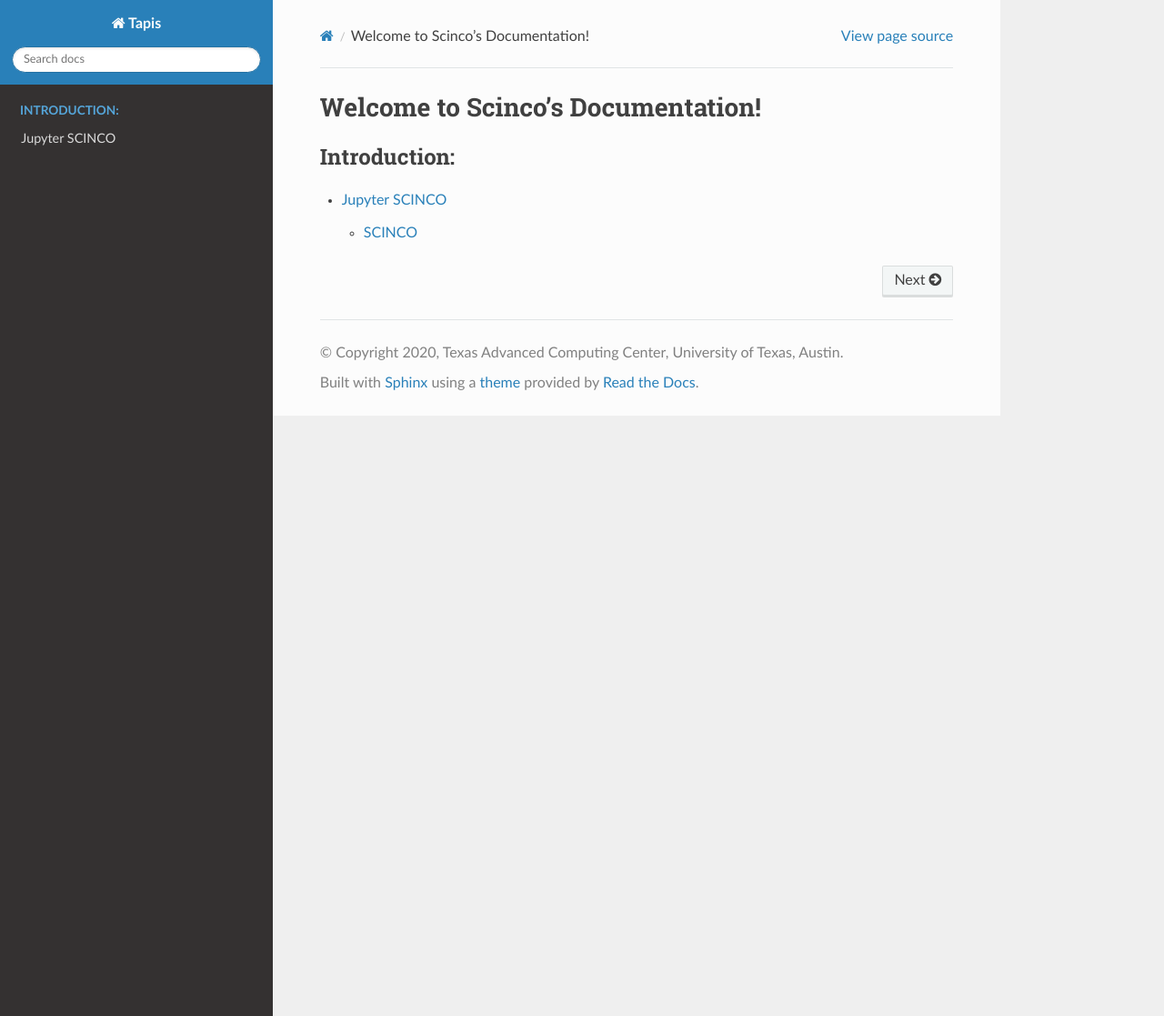
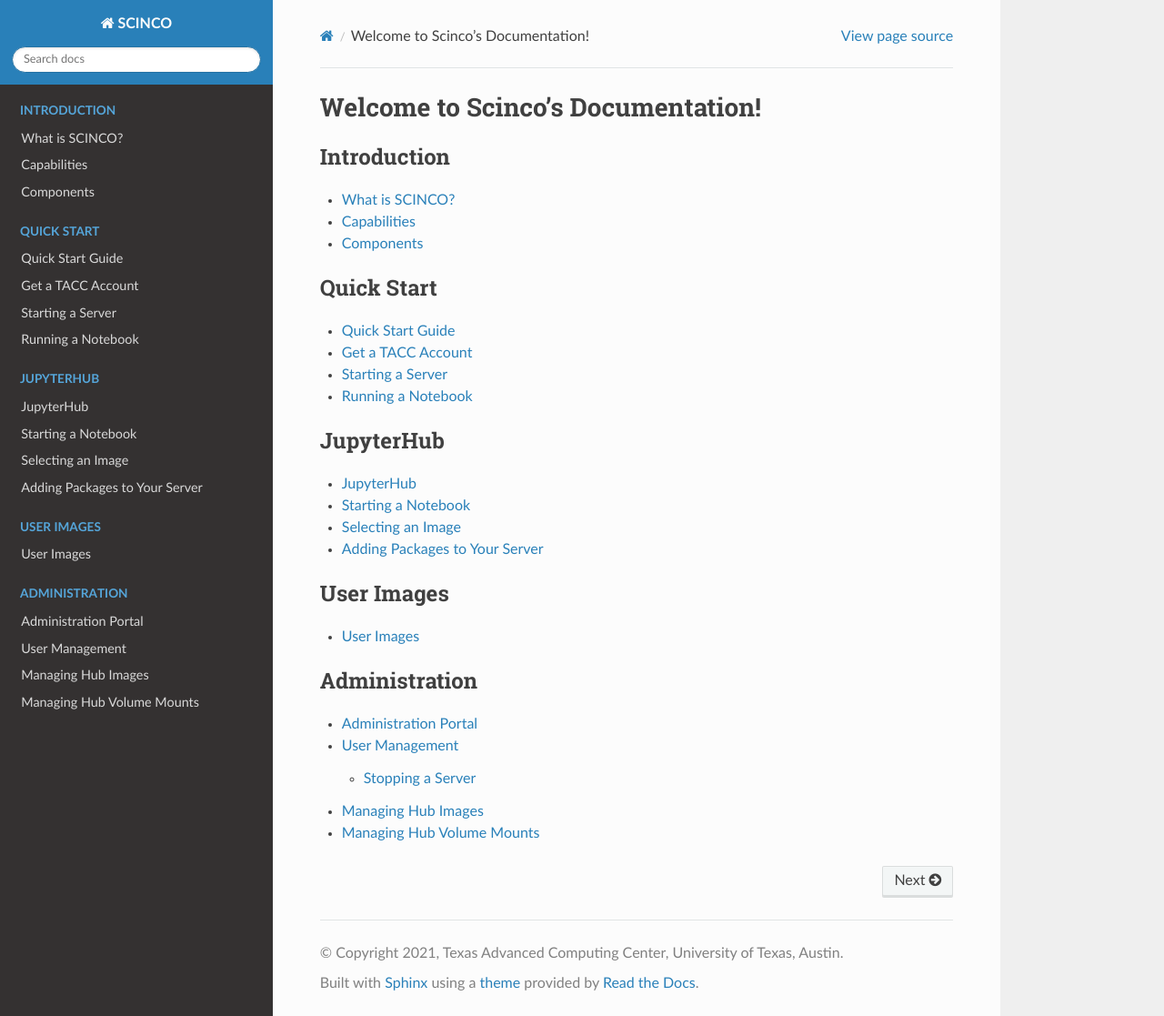
Before and after one commit to TACC/scinco-docs, a Sphinx documentation site: the page built from source/contents.rst, in a window 1280 px wide and 1117 px high. Shown: the whole window at 91% size. Built offline with Sphinx 7.4.7 and the Read the Docs theme 2.0.0, drawn with Linux system fonts in a browser that asks for light colours.

Commit message:
article placeholders

```diff
--- /dev/null
+++ b/source/admin/images.rst
@@ -0,0 +1,3 @@
+===================
+Managing Hub Images
+===================
--- /dev/null
+++ b/source/admin/index.rst
@@ -0,0 +1,10 @@
+=====================
+Administration Portal
+=====================
+
+SCINCO JupyterHubs include an administrative portal. This interface allows Hub administrators
+to perform tasks such as:
+
+* Starting and stopping servers on behalf of users
+* Adding volume mounts to a Hub
+* Adding custom images to a Hub
--- /dev/null
+++ b/source/admin/mounts.rst
@@ -0,0 +1,3 @@
+==========================
+Managing Hub Volume Mounts
+==========================
--- /dev/null
+++ b/source/admin/users.rst
@@ -0,0 +1,12 @@
+===============
+User Management
+===============
+
+When a user logs in to a JupyterHub the first time, they are registered as a user.
+From the User management interface, you can perform tasks on Hub users such as
+starting and stopping their servers
+
+Stopping a Server
+_________________
+
+How to stop a server...
--- a/source/conf.py
+++ b/source/conf.py
@@ -20,8 +20,8 @@
 
 # -- Project information -----------------------------------------------------
 
-project = 'Tapis'
-copyright = '2020, Texas Advanced Computing Center, University of Texas, Austin'
+project = 'SCINCO'
+copyright = '2021, Texas Advanced Computing Center, University of Texas, Austin'
 author = 'Cloud and Interactive Computing'
 
 # The short X.Y version
--- a/source/contents.rst
+++ b/source/contents.rst
@@ -1,10 +1,45 @@
 .. Scinco documentation master file
 
 Welcome to Scinco's Documentation!
-=================================
+==================================
 
 .. toctree::
    :maxdepth: 2
-   :caption: Introduction:
+   :caption: Introduction
 
    index
+
+
+.. toctree::
+   :maxdepth: 2
+   :caption: Quick Start
+
+   quickstart/index
+   quickstart/account
+   quickstart/server
+   quickstart/notebook
+
+
+.. toctree::
+   :maxdepth: 2
+   :caption: JupyterHub
+
+   jupyterhub/index
+   jupyterhub/notebook
+   jupyterhub/images
+   jupyterhub/packages
+
+.. toctree::
+   :maxdepth: 2
+   :caption: User Images
+
+   images/index
+
+.. toctree::
+   :maxdepth: 2
+   :caption: Administration
+
+   admin/index
+   admin/users
+   admin/images
+   admin/mounts
--- /dev/null
+++ b/source/images/index.rst
@@ -0,0 +1,7 @@
+===========
+User Images
+===========
+
+You can customize Jupyter Notebook environments for users using different user images. For example,
+a user can select an alternate image for their notebook server that has a customized set of
+packages.
--- /dev/null
+++ b/source/jupyterhub/images.rst
@@ -0,0 +1,6 @@
+==================
+Selecting an Image
+==================
+
+When launching a server, the JupyterHub you are using may ask you to select an image.
+If there is only one image, it will be selected by default.
--- /dev/null
+++ b/source/jupyterhub/index.rst
@@ -0,0 +1,5 @@
+==========
+JupyterHub
+==========
+
+SCINCO JupyterHubs allow users to launch a server with custom images.
--- /dev/null
+++ b/source/jupyterhub/notebook.rst
@@ -0,0 +1,5 @@
+===================
+Starting a Notebook
+===================
+
+Once you have launched your server, you can run start one or more notebooks.
--- /dev/null
+++ b/source/jupyterhub/packages.rst
@@ -0,0 +1,5 @@
+==============================
+Adding Packages to Your Server
+==============================
+
+You will need to submit a ticket.
--- /dev/null
+++ b/source/quickstart/account.rst
@@ -0,0 +1,5 @@
+==================
+Get a TACC Account
+==================
+
+You will need a TACC account
--- /dev/null
+++ b/source/quickstart/index.rst
@@ -0,0 +1,5 @@
+=================
+Quick Start Guide
+=================
+
+This guide will help you run your first Jupyter Notebook on SCINCO.
--- /dev/null
+++ b/source/quickstart/notebook.rst
@@ -0,0 +1,3 @@
+==================
+Running a Notebook
+==================
--- /dev/null
+++ b/source/quickstart/server.rst
@@ -0,0 +1,5 @@
+=================
+Starting a Server
+=================
+
+Log in at jupyter.tacc.cloud to start a server
```
Also changed, not shown: source/index.rst (+17 -6 lines).
